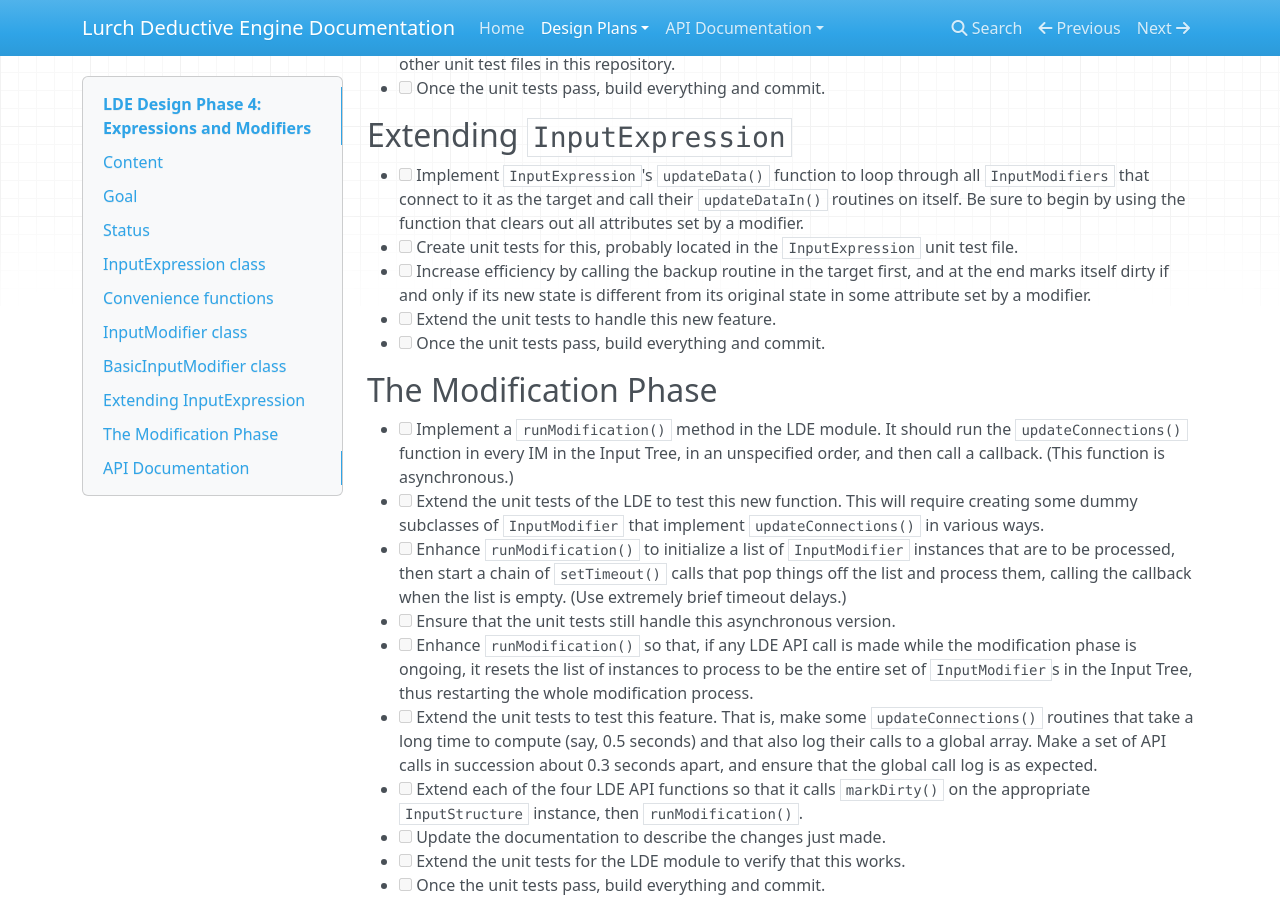
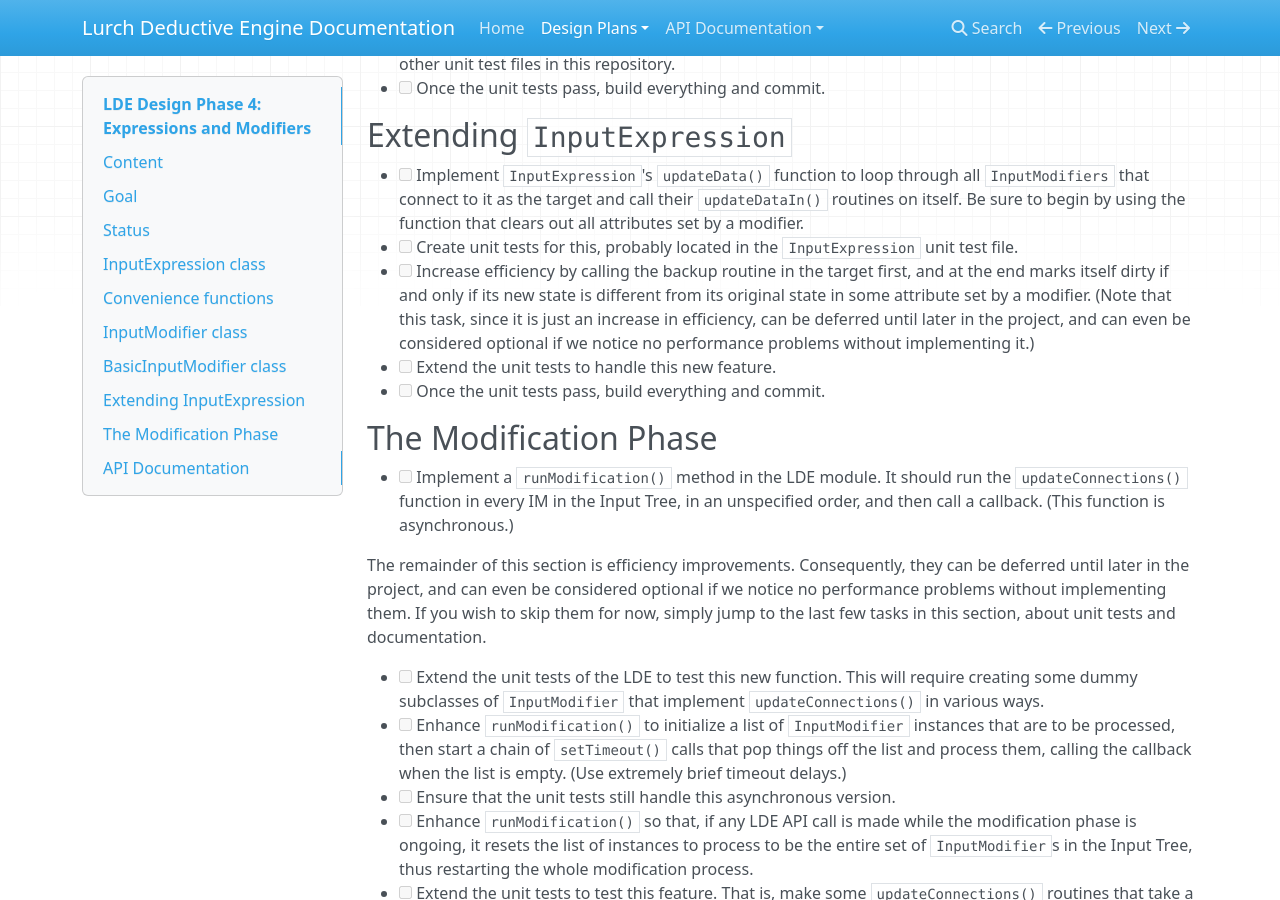
Before and after one commit to lurchmath/lde, an MkDocs documentation site: the page built from docs/phase4-modification.md, in a window 1280 px wide and 900 px high, scrolled down 2530 px. Built offline with MkDocs 1.6.1, drawn with Linux system fonts in a browser that asks for light colours; nearby versions of some CDN libraries; old or Windows-style settings are respelled for this version of MkDocs.

Commit message:
Marking all efficiency improvements as optional/postponable

```diff
--- a/docs/phase4-modification.md
+++ b/docs/phase4-modification.md
@@ -163,6 +163,9 @@ All of the following functions should be added as members in the
  * [ ] Increase efficiency by calling the backup routine in the target
    first, and at the end marks itself dirty if and only if its new state is
    different from its original state in some attribute set by a modifier.
+   (Note that this task, since it is just an increase in efficiency, can be
+   deferred until later in the project, and can even be considered optional
+   if we notice no performance problems without implementing it.)
  * [ ] Extend the unit tests to handle this new feature.
  * [ ] Once the unit tests pass, build everything and commit.
 
@@ -172,6 +175,13 @@ All of the following functions should be added as members in the
    run the `updateConnections()` function in every IM in the Input Tree, in
    an unspecified order, and then call a callback.  (This function is
    asynchronous.)
+
+The remainder of this section is efficiency improvements.  Consequently,
+they can be deferred until later in the project, and can even be considered
+optional if we notice no performance problems without implementing them.  If
+you wish to skip them for now, simply jump to the last few tasks in this
+section, about unit tests and documentation.
+
  * [ ] Extend the unit tests of the LDE to test this new function.  This
    will require creating some dummy subclasses of `InputModifier` that
    implement `updateConnections()` in various ways.
```
Also changed, not shown: docs/phase5-interpretation.md (+6 -0 lines), site/index.html, site/phase4-modification/index.html, site/phase5-interpretation/index.html, site/search/search_index.json, site/sitemap.xml.
